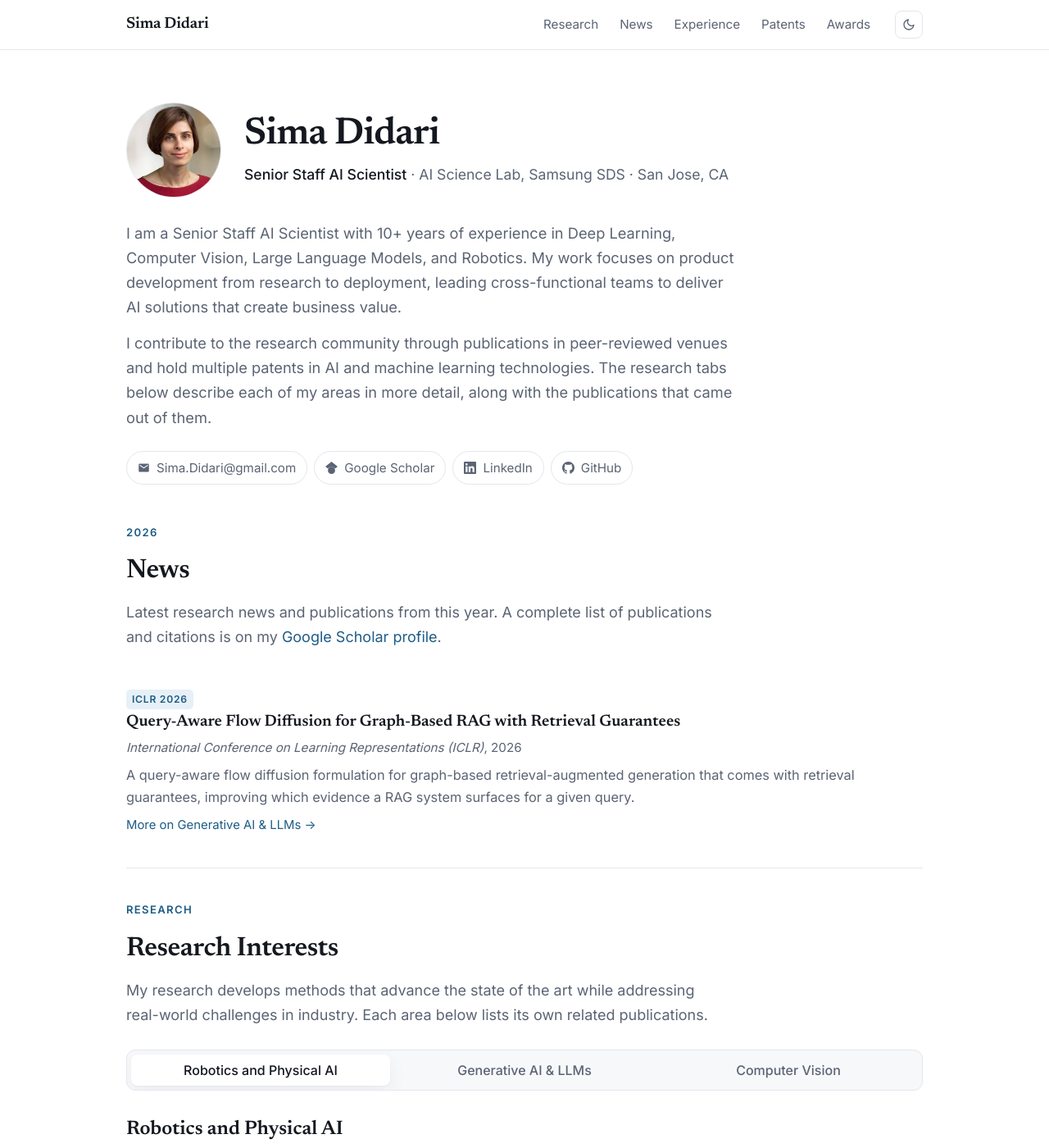
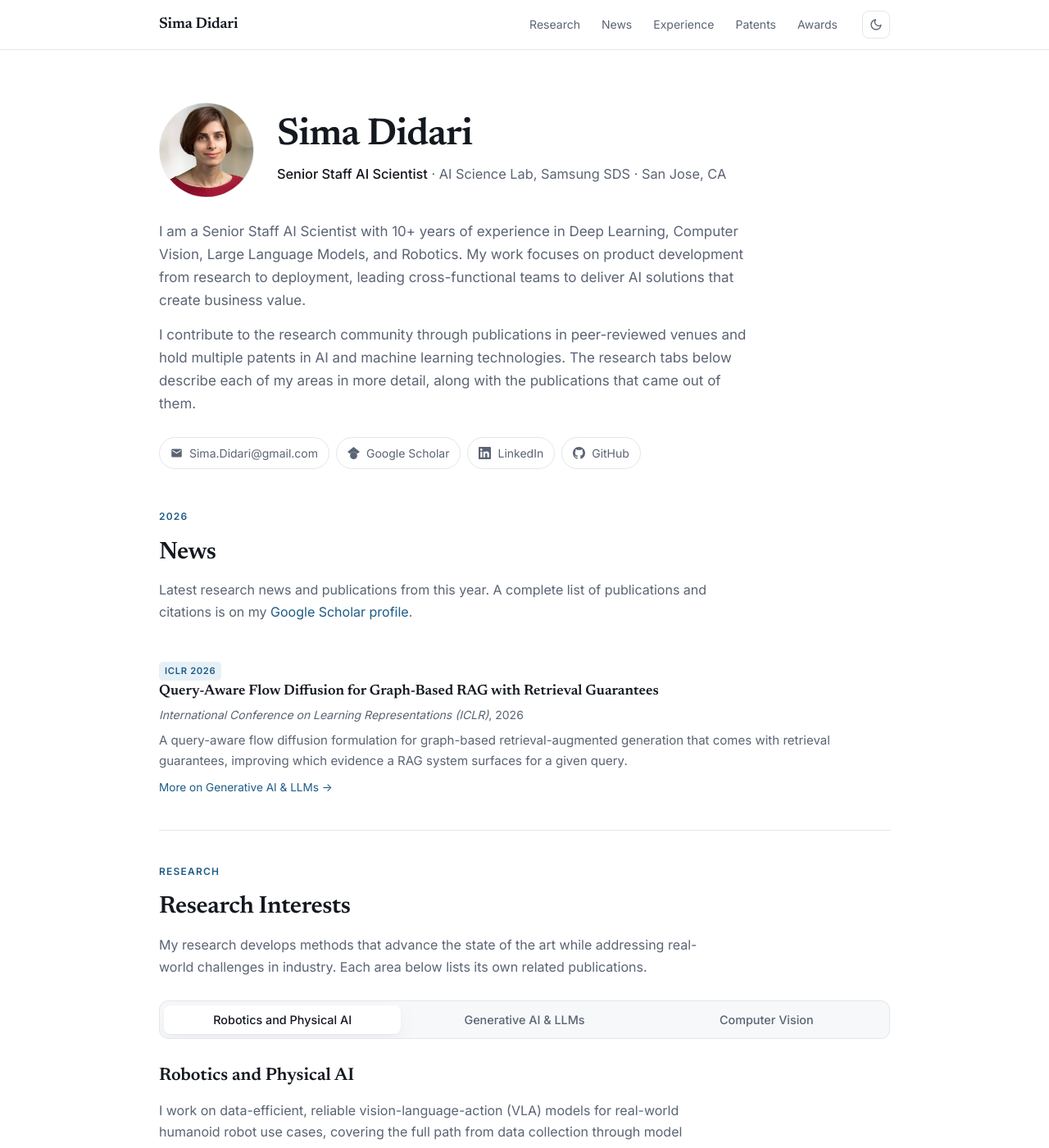
Before and after one commit to SimaDidari/SimaDidari.github.io, a Jekyll site: the page built from index.md, in a window 1280 px wide and 1400 px high. Shown: the whole window at 82% size. Built offline with Jekyll 4.4.1, drawn with Linux system fonts in a browser that asks for light colours.

Commit message:
Revert site type scale to original sizes
Restores the 16px base font, 940px container, and 65ch -> 68ch measure
from before 3e9cb2c. The Google Scholar links from that commit are kept.

Co-Authored-By: Claude Opus 5 (1M context) <noreply@anthropic.com>

```diff
--- a/_layouts/default.html
+++ b/_layouts/default.html
@@ -59,7 +59,7 @@
 
         body {
             font-family: var(--sans);
-            font-size: 18px;
+            font-size: 16px;
             line-height: 1.65;
             color: var(--text);
             background: var(--bg);
@@ -67,7 +67,7 @@
         }
 
         .container {
-            max-width: 1020px;
+            max-width: 940px;
             margin: 0 auto;
             padding-inline: 24px;
         }
@@ -84,7 +84,7 @@
         }
 
         .nav-inner {
-            max-width: 1020px;
+            max-width: 940px;
             margin: 0 auto;
             padding: 0 24px;
             height: 60px;
@@ -95,7 +95,7 @@
 
         .nav-brand {
             font-family: var(--serif);
-            font-size: 1.2rem;
+            font-size: 1.15rem;
             font-weight: 600;
             letter-spacing: -.01em;
             color: var(--text);
@@ -118,7 +118,7 @@
         .nav-links a {
             color: var(--muted);
             text-decoration: none;
-            font-size: .95rem;
+            font-size: .875rem;
             padding: 6px 10px;
             border-radius: 7px;
             white-space: nowrap;
@@ -178,15 +178,15 @@
 
         .hero-role {
             color: var(--muted);
-            font-size: 1.1rem;
+            font-size: 1.02rem;
         }
 
         .hero-role strong { color: var(--text); font-weight: 500; }
 
         .hero-summary {
-            font-size: 1.14rem;
+            font-size: 1.06rem;
             color: var(--muted);
-            max-width: 65ch;
+            max-width: 68ch;
         }
         .hero-summary p + p { margin-top: 14px; }
 
@@ -202,7 +202,7 @@
             align-items: center;
             gap: 8px;
             padding: 7px 13px;
-            font-size: .95rem;
+            font-size: .875rem;
             color: var(--muted);
             text-decoration: none;
             border: 1px solid var(--border);
@@ -223,7 +223,7 @@
         .hero + .content-section { border-top: none; padding-top: 0; }
 
         .section-label {
-            font-size: .82rem;
+            font-size: .75rem;
             font-weight: 600;
             letter-spacing: .1em;
             text-transform: uppercase;
@@ -233,7 +233,7 @@
 
         .content-section h2 {
             font-family: var(--serif);
-            font-size: 2.05rem;
+            font-size: 1.85rem;
             font-weight: 600;
             letter-spacing: -.015em;
             margin-bottom: 8px;
@@ -241,19 +241,19 @@
 
         .section-intro {
             color: var(--muted);
-            max-width: 65ch;
+            max-width: 68ch;
             margin-bottom: 28px;
         }
 
         .content-section h3 {
             font-family: var(--serif);
-            font-size: 1.5rem;
+            font-size: 1.35rem;
             font-weight: 600;
             margin-bottom: 10px;
         }
 
         .content-section h4 {
-            font-size: .86rem;
+            font-size: .78rem;
             font-weight: 600;
             letter-spacing: .08em;
             text-transform: uppercase;
@@ -284,7 +284,7 @@
             background: transparent;
             color: var(--muted);
             font-family: var(--sans);
-            font-size: 1rem;
+            font-size: .9rem;
             font-weight: 500;
             cursor: pointer;
             white-space: nowrap;
@@ -304,7 +304,7 @@
 
         @keyframes fade { from { opacity: 0; transform: translateY(4px); } to { opacity: 1; transform: none; } }
 
-        .tab-panel-body { color: var(--muted); max-width: 65ch; }
+        .tab-panel-body { color: var(--muted); max-width: 68ch; }
 
         /* ---------- Cards & lists ---------- */
         .card {
@@ -320,7 +320,7 @@
 
         .pill-list li {
             margin: 0;
-            font-size: .92rem;
+            font-size: .84rem;
             color: var(--muted);
             background: var(--surface-2);
             border-radius: 999px;
@@ -341,7 +341,7 @@
 
         .pub-title {
             font-family: var(--serif);
-            font-size: 1.22rem;
+            font-size: 1.1rem;
             font-weight: 600;
             line-height: 1.35;
             margin-bottom: 5px;
@@ -350,14 +350,14 @@
         a.pub-title { color: var(--text); }
         a.pub-title:hover { color: var(--accent); text-decoration: none; }
 
-        .pub-venue { font-size: .95rem; color: var(--muted); }
+        .pub-venue { font-size: .875rem; color: var(--muted); }
         .pub-venue em { font-style: italic; }
 
-        .pub-note { margin-top: 8px; color: var(--muted); font-size: 1.02rem; }
+        .pub-note { margin-top: 8px; color: var(--muted); font-size: .94rem; }
 
         .badge {
             display: inline-block;
-            font-size: .76rem;
+            font-size: .7rem;
             font-weight: 600;
             letter-spacing: .06em;
             text-transform: uppercase;
@@ -370,9 +370,9 @@
         }
 
         .pub-links { margin-top: 8px; display: flex; gap: 14px; flex-wrap: wrap; }
-        .pub-links a { font-size: .93rem; color: var(--accent); }
+        .pub-links a { font-size: .85rem; color: var(--accent); }
 
-        .pub-more { margin-top: 24px; font-size: .98rem; }
+        .pub-more { margin-top: 24px; font-size: .9rem; }
 
         /* ---------- Timeline ---------- */
         .timeline { border-left: 1px solid var(--border); padding-left: 26px; }
@@ -393,18 +393,18 @@
         }
 
         .timeline-date {
-            font-size: .88rem;
+            font-size: .8rem;
             font-weight: 500;
             letter-spacing: .03em;
             color: var(--accent);
             margin-bottom: 3px;
         }
 
-        .timeline-title { font-family: var(--serif); font-size: 1.3rem; font-weight: 600; }
+        .timeline-title { font-family: var(--serif); font-size: 1.2rem; font-weight: 600; }
 
-        .timeline-company { color: var(--muted); font-size: 1rem; margin-bottom: 12px; }
+        .timeline-company { color: var(--muted); font-size: .93rem; margin-bottom: 12px; }
 
-        .timeline-note { color: var(--muted); font-size: .98rem; font-style: italic; margin-bottom: 12px; }
+        .timeline-note { color: var(--muted); font-size: .9rem; font-style: italic; margin-bottom: 12px; }
 
         /* ---------- Patents / awards ---------- */
         .patent-item, .award-item {
@@ -414,9 +414,9 @@
         .patent-item:last-of-type, .award-item:last-of-type { border-bottom: none; padding-bottom: 0; }
 
         .patent-title, .award-title { font-weight: 500; }
-        .patent-id { font-size: .92rem; color: var(--muted); font-variant-numeric: tabular-nums; }
-        .award-body { color: var(--muted); font-size: 1.02rem; margin-top: 4px; }
-        .award-year { color: var(--accent); font-size: .92rem; font-weight: 500; }
+        .patent-id { font-size: .84rem; color: var(--muted); font-variant-numeric: tabular-nums; }
+        .award-body { color: var(--muted); font-size: .94rem; margin-top: 4px; }
+        .award-year { color: var(--accent); font-size: .84rem; font-weight: 500; }
 
         /* ---------- Links / buttons ---------- */
         a { color: var(--accent); text-decoration: none; }
@@ -431,7 +431,7 @@
             background: var(--text);
             color: var(--bg);
             border-radius: 9px;
-            font-size: .98rem;
+            font-size: .9rem;
             font-weight: 500;
             transition: opacity .15s, transform .15s;
         }
@@ -445,19 +445,19 @@
 
         .project-title {
             font-family: var(--serif);
-            font-size: 1.3rem;
+            font-size: 1.18rem;
             font-weight: 600;
             margin-bottom: 6px;
         }
 
         .back-link { padding: 40px 0; border-top: 1px solid var(--border); }
-        .back-link a { color: var(--muted); font-size: .98rem; }
+        .back-link a { color: var(--muted); font-size: .9rem; }
 
         .site-footer {
             border-top: 1px solid var(--border);
             padding: 28px 0 44px;
             color: var(--muted);
-            font-size: .92rem;
+            font-size: .85rem;
             display: flex;
             justify-content: space-between;
             gap: 12px;
```
